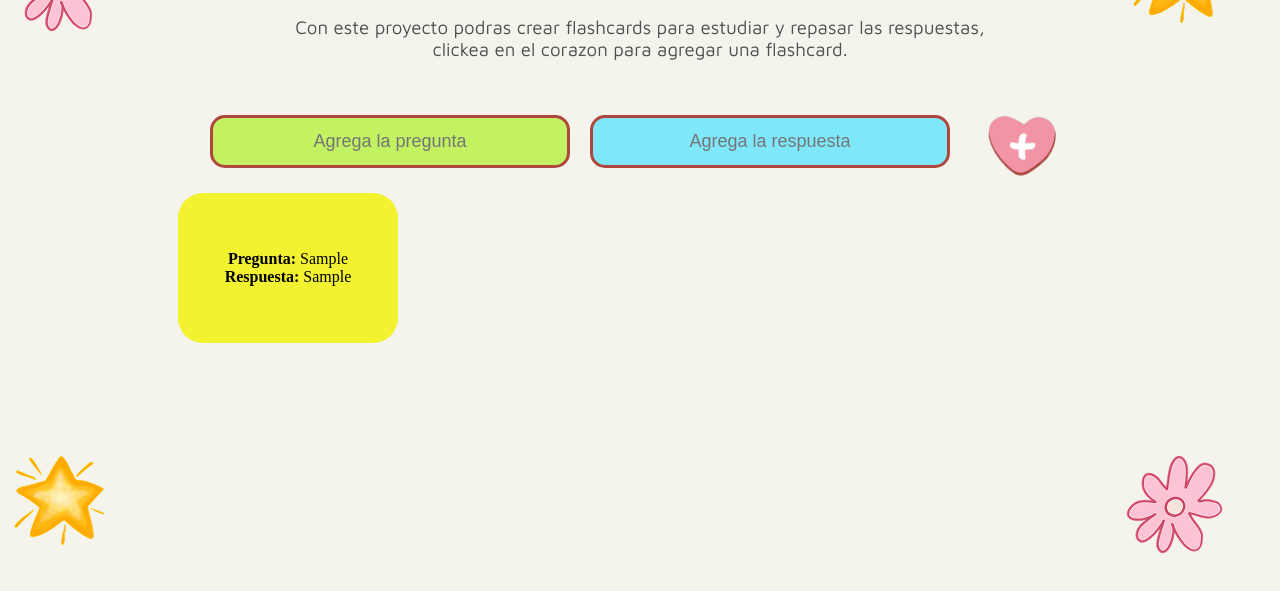
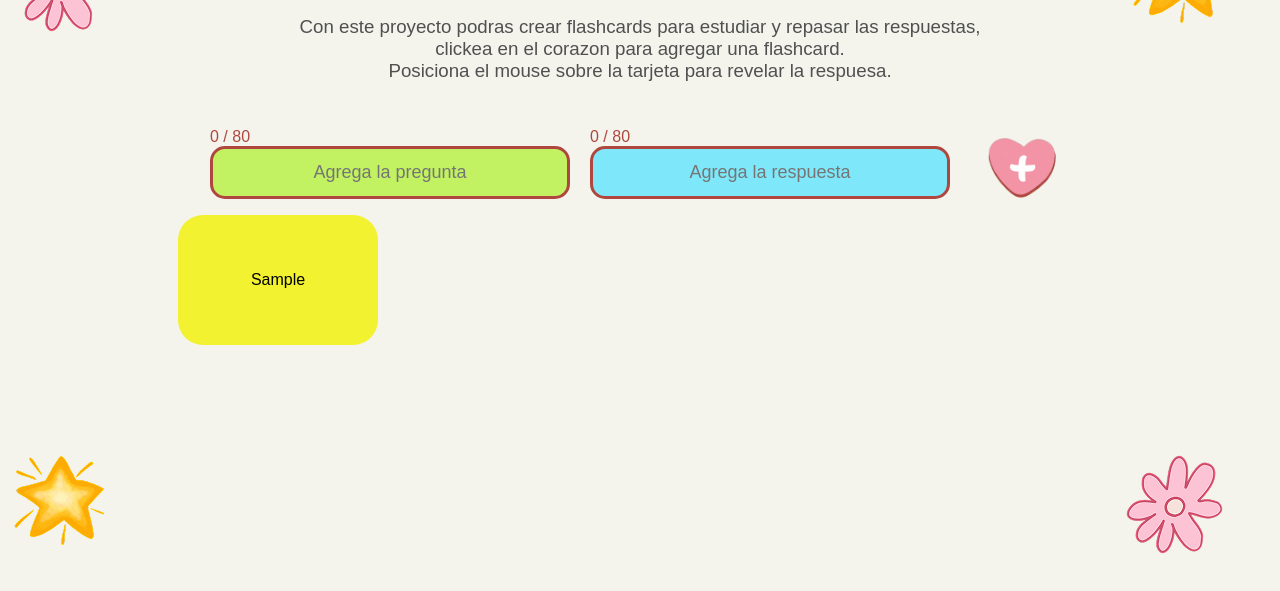
Before and after one commit to lucia-oliva/TrabajoIntegrador-OlivaAnaLucia, a plain HTML site: page index.html in a window 1280 px wide. Both pictures are taken after typing "Sample", "Sample" into the empty fields and a click on the button 1020 px from the left and 222 px from the top of the page. Shown: the part 81-672 px from the top of the page. Drawn offline with Linux system fonts and the light colour scheme; a web font is replaced by a local one.

Commit message:
Agregar detalles finales

```diff
--- a/app.js
+++ b/app.js
@@ -6,18 +6,41 @@ const formulario = document.getElementById('formulario');
 const input = document.getElementById('preguntas');
 const input2 = document.getElementById('respuestas');
 const lista = document.querySelector('.contenedor-tarjetas');
+const contadorPreguntas = document.getElementById('contador-preguntas');
+const contadorRespuestas = document.getElementById('contador-respuestas');
+const LIMITE_CARACTERES = 80;
+
+input.addEventListener('input', () => {
+    contadorPreguntas.textContent = `${input.value.length} / ${LIMITE_CARACTERES}`;
+});
+
+input2.addEventListener('input', () => {
+    contadorRespuestas.textContent = `${input2.value.length} / ${LIMITE_CARACTERES}`;
+});
+
 
 function mostrarTarjetas() {
     lista.innerHTML = '';
+
     preguntas.forEach((pregunta, index) => {
         const tarjeta = document.createElement('div');
         tarjeta.classList.add('tarjeta');
-        tarjeta.style.backgroundColor = colores[index % colores.length];
-        tarjeta.innerHTML = `<strong>Pregunta:</strong> ${pregunta}<br>
-                             <strong>Respuesta:</strong> ${respuestas[index]}`;
+
+        const frente = document.createElement('div');
+        frente.classList.add('cara', 'frente');
+        frente.textContent = pregunta;
+        frente.style.backgroundColor = colores[index % colores.length];
+
+        const trasera = document.createElement('div');
+        trasera.classList.add('cara', 'trasera');
+        trasera.textContent = respuestas[index];
+
+        tarjeta.appendChild(frente);
+        tarjeta.appendChild(trasera);
         lista.appendChild(tarjeta);
     });
 }
+
 
 formulario.addEventListener('submit', (e) => {
     e.preventDefault();
@@ -31,5 +54,7 @@ formulario.addEventListener('submit', (e) => {
     respuestas.push(respuesta);
     input.value = '';
     input2.value = '';
+    contadorPreguntas.textContent = `0 / ${LIMITE_CARACTERES}`;
+    contadorRespuestas.textContent = `0 / ${LIMITE_CARACTERES}`;
     mostrarTarjetas();
 });
--- a/index.html
+++ b/index.html
@@ -19,10 +19,16 @@
         <h1>Flashcards System</h1>
     </div>
     </main>
-    <h3>Con este proyecto podras crear flashcards para estudiar y repasar las respuestas, <br>clickea en el corazon para agregar una flashcard.</h3>
+    <h3>Con este proyecto podras crear flashcards para estudiar y repasar las respuestas, <br>clickea en el corazon para agregar una flashcard.<br>Posiciona el mouse sobre la tarjeta para revelar la respuesa.</h3>
     <form id="formulario">
-        <input id="preguntas"type="text" placeholder="Agrega la pregunta">
-        <input  id="respuestas" placeholder="Agrega la respuesta">
+        <div class="contenedor-input">
+        <span id="contador-preguntas">0 / 80</span>
+        <input id="preguntas"type="text" maxlength="80" placeholder="Agrega la pregunta">
+        </div>
+        <div class="contenedor-input">
+        <span id="contador-respuestas">0 / 80</span>
+        <input  id="respuestas" maxlength="80"  placeholder="Agrega la respuesta">
+        </div>
         <button  class="boton-imagen"><img src="img/Button.png" alt="agregar"></button>
     </form>
     <div class="contenedor-tarjetas">
--- a/style.css
+++ b/style.css
@@ -41,11 +41,12 @@ h1{
     width: 500px;
     height: 50px;
     margin-top: 20px;
+
 }
 
 h3{
     text-align: center;
-    font-family: "Maven Pro", sans-serif;
+    font-family: "McLaren", sans-serif;
     font-weight: 300;
     color: #505050;
 }
@@ -57,6 +58,13 @@ form{
    margin-top: 30px;
    align-items: center;
    justify-content: center;
+}
+
+.contenedor-input{
+    display: flex;
+    flex-direction: column;
+    color:#AF473E;
+    font-family: "McLaren", sans-serif;
 }
 
 input{
@@ -100,17 +108,53 @@ input{
     gap: 15px;
 }
 
-.tarjeta{
-    background-color: #C2F261;
+.tarjeta {
+    position: relative;
     width: 200px;
     height: 130px;
+    perspective: 1000px; /* Necesario para efecto 3D */
     border-radius: 25px;
+}
+
+.cara {
+    position: absolute;
+    width: 100%;
+    height: 100%;
+    backface-visibility: hidden;
+    border-radius: 25px;
+    display: flex;
+    align-items: center;
+    justify-content: center;
     padding: 10px;
-    margin: 0;
+    font-family: "McLaren", sans-serif;
+    box-sizing: border-box;
+    transition: transform 0.6s ease;
+    overflow-wrap: break-word;
+    word-break: break-word;
     text-align: center;
-    align-content: center;
-    overflow: scroll;
 }
+
+.frente {
+    background-color: #C2F261;
+    transform: rotateY(0deg);
+    z-index: 2;
+}
+
+.trasera {
+    background-color: #AF473E;
+    color: white;
+    transform: rotateY(180deg);
+}
+
+.tarjeta:hover .frente {
+    transform: rotateY(180deg);
+}
+
+.tarjeta:hover .trasera {
+    transform: rotateY(360deg);
+}
+
+
 
 ::-webkit-scrollbar{
   width: 4px;
```
